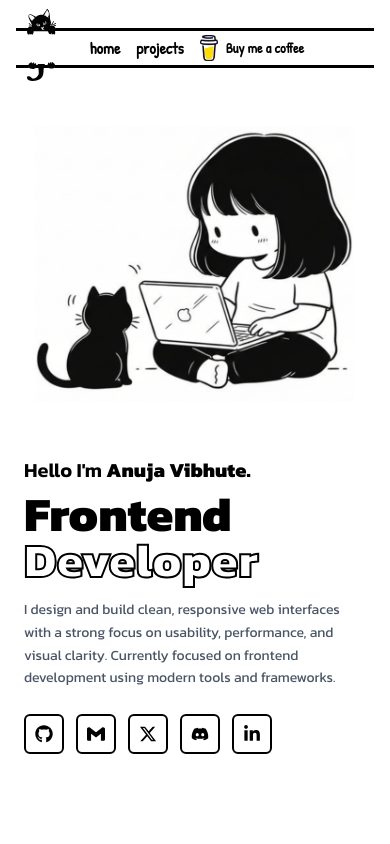
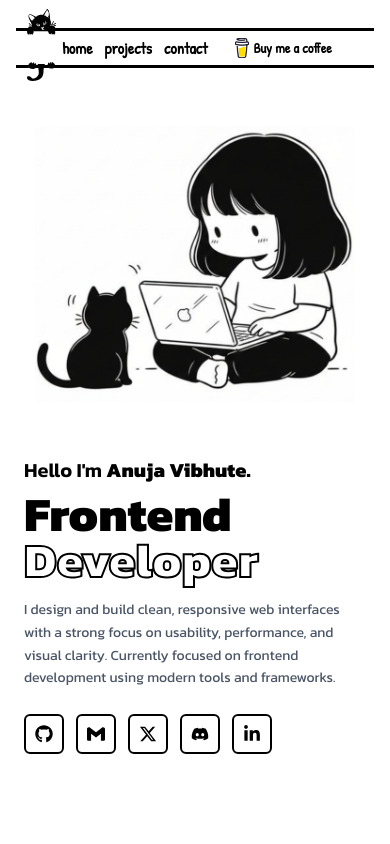
Before and after one commit to irunonironic/portfolio, a Next.js app: page / in a window 390 px wide. Shown: the top 844 px of the page. Built offline with nearby package versions, Linux system fonts and the light colour scheme.

Commit message:
fix: navbar mobile view

```diff
--- a/app/components/navbar.tsx
+++ b/app/components/navbar.tsx
@@ -14,7 +14,7 @@
   { name: "home", href: "#home", mobile: true },
   { name: "projects", href: "#projects", mobile: true },
   { name: "skills", href: "#skills", mobile: false },
-  { name: "contact", href: "#contact", mobile: false },
+  { name: "contact", href: "#contact", mobile: true},
 ];
 
 const navLinkClass =
@@ -44,7 +44,7 @@
             "
           >
             {/* MOBILE */}
-            <div className="flex w-full items-center justify-center gap-4 flex-wrap sm:hidden">
+            <div className="flex w-full items-center justify-center gap-3 flex-wrap sm:hidden ">
               {links.map((link) => (
                 <Link
                   key={link.name}
@@ -61,13 +61,13 @@
                 href="https://buymeacoffee.com/irunonironic"
                 target="_blank"
                 rel="noopener noreferrer"
-                className="flex items-center gap-2 hover:opacity-80 transition"
+                className="flex items-center gap-1 hover:opacity-80 transition pl-4"
               >
                 <Image
                   src="/bmc.png"
                   alt="Buy Me a Coffee"
-                  width={18}
-                  height={18}
+                  width={14}
+                  height={14}
                 />
                 <span className="text-sm font-semibold leading-none">
                   Buy me a coffee
```
